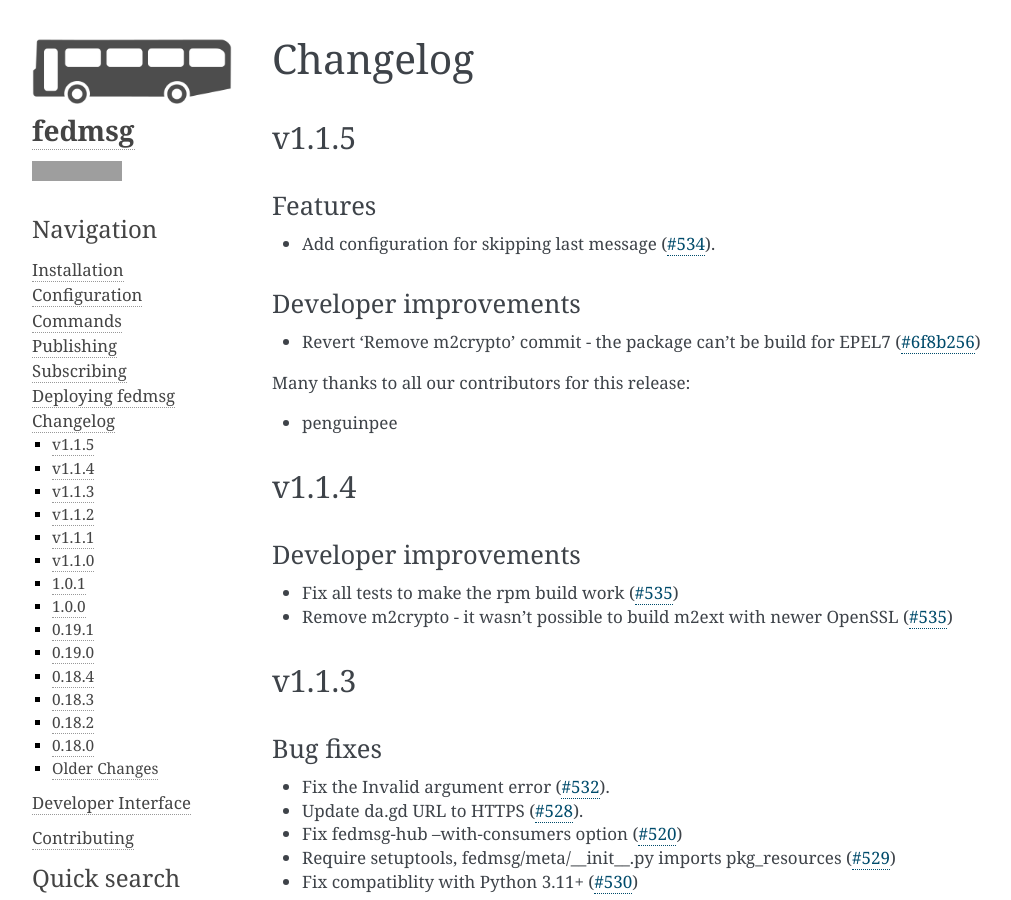
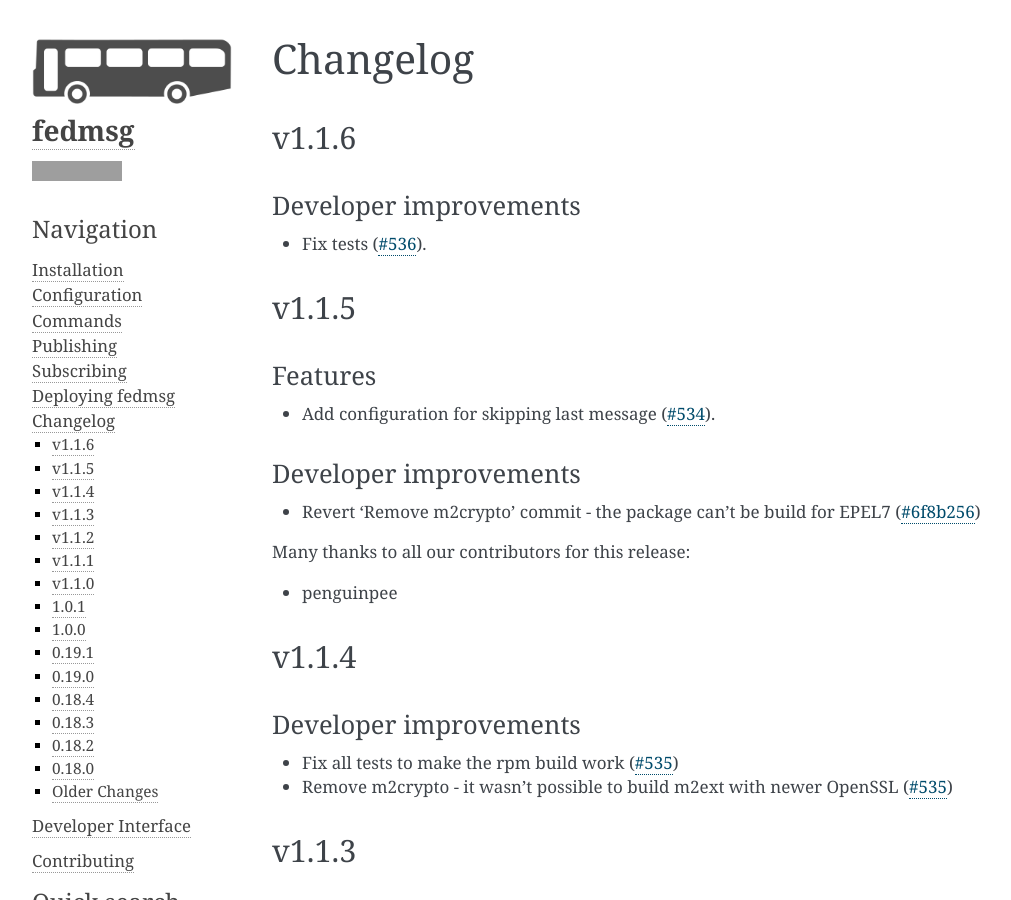
Before and after one commit to fedora-infra/fedmsg, a Sphinx documentation site: the page built from doc/changelog.rst, in a window 1280 px wide and 900 px high. Shown: the whole window, without its empty margins (98-1109 px from the left). Built offline with Sphinx 7.4.7, drawn with Linux system fonts in a browser that asks for light colours; grey boxes are pictures that could not be loaded.

Commit message:
Prepare for 1.1.6 release
Signed-off-by: Michal Konečný <mkonecny@redhat.com>

```diff
--- a/doc/changelog.rst
+++ b/doc/changelog.rst
@@ -1,6 +1,15 @@
 =========
 Changelog
 =========
+
+v1.1.6
+======
+
+Developer improvements
+----------------------
+
+* Fix tests
+  (`#536 <https://github.com/fedora-infra/fedmsg/pull/536>`_).
 
 v1.1.5
 ======
--- a/setup.py
+++ b/setup.py
@@ -105,7 +105,7 @@
 
 setup(
     name='fedmsg',
-    version='1.1.5',
+    version='1.1.6',
     description="Fedora Messaging Client API",
     long_description=long_description,
     author='Ralph Bean',
```
